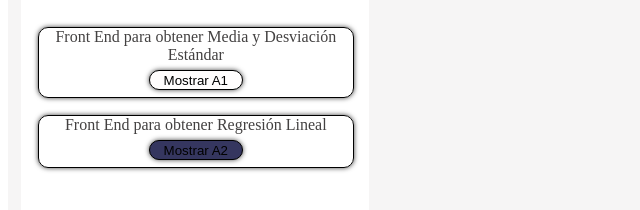
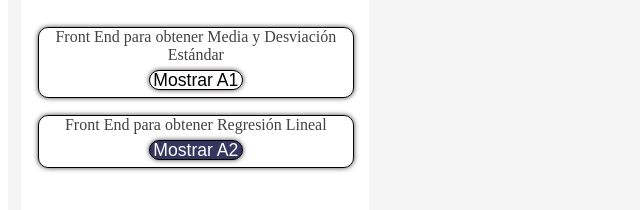
Before and after one commit to Jose-L17/testing, an Angular app: page / in a window 1280 px wide. In both pictures the pointer is over the button "Mostrar A1". Shown: the part 133-343 px from the top of the page, without its empty margins (0-640 px from the left). Built offline with nearby package versions, Linux system fonts and the light colour scheme.

Commit message:
Update app.component.css #25

```diff
--- a/src/app/app.component.css
+++ b/src/app/app.component.css
@@ -135,7 +135,7 @@
   cursor: pointer;
 }
 
-.opcion button a {
+.opcion button {
   color: rgb(255, 255, 255);
   font-size: 110%;
   font-weight: 500;
@@ -146,6 +146,6 @@
   background-color: rgb(255, 253, 253);
 }
 
-.opcion button:hover a {
+.opcion button:hover {
   color: rgb(0, 0, 0);
 }
```
